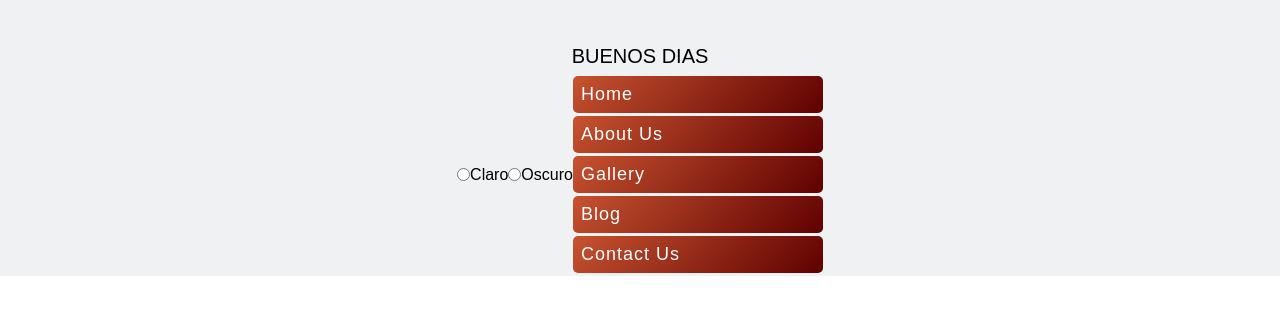
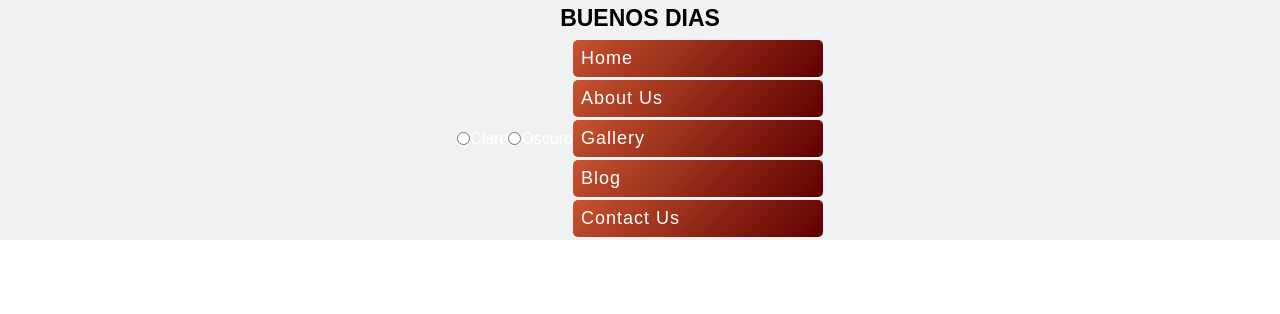
Before and after one commit to QuentinTheBard/EFI_JavaScript, a React (Create React App) app: page / in a window 1280 px wide. Shown: the top 314 px of the page. Built offline with nearby package versions, Linux system fonts and the light colour scheme.

Commit message:
Ahora cambia el color

```diff
--- a/src/CSS/style.css
+++ b/src/CSS/style.css
@@ -12,19 +12,39 @@
     padding-top: 40px;
 }
 
-#light .Title{
+
+
+
+
+
+.dark{
+    color: black
+}
+
+.dark .Title{
+    font-family: 'Prompt', sans-serif;
+    font-weight: bold;
+    font-size: 23px;
+    color: white
+}
+
+.light{
+    color: white
+}
+
+.light .Title{
     font-family: 'Prompt', sans-serif;
     font-weight: bold;
     font-size: 23px;
     color: black
 }
 
-#dark .Title{
-    font-family: 'Prompt', sans-serif;
-    font-weight: bold;
-    font-size: 23px;
-    color: white
-}
+
+
+
+
+
+
 
 .section {
     width: 100%;
--- a/src/components/menuTheme.js
+++ b/src/components/menuTheme.js
@@ -10,7 +10,7 @@ function Menu() {
 
     return(
     <div className={theme}>
-        <div className="titleContainer">
+        <div className={theme}>
             <h1 className="Title">BUENOS DIAS</h1>
         </div>
         <section className="section">
```
